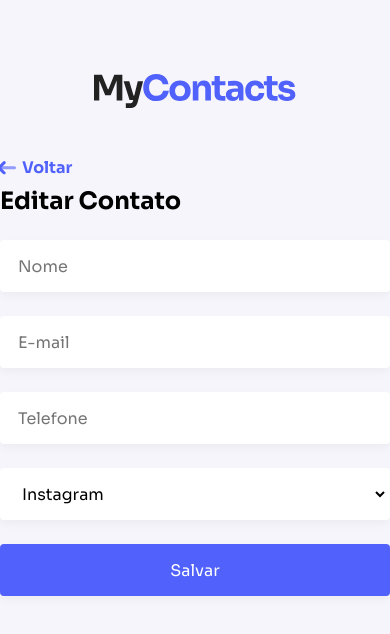
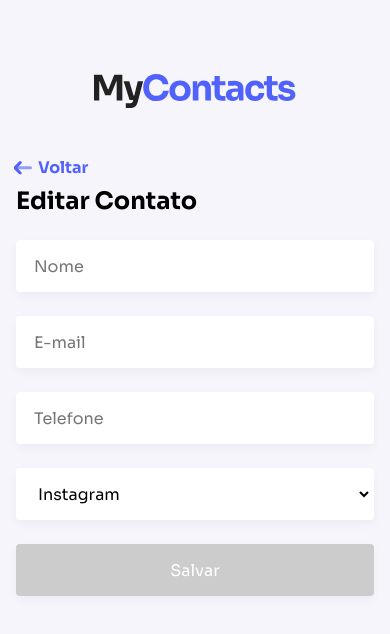
Before and after one commit to kaiqueh/MyContactsFrontEnd, a React (Vite) app: page /edit/123 in a window 390 px wide. Shown: the top 634 px of the page. Built offline with nearby package versions, Linux system fonts and the light colour scheme.

Commit message:
feature: UX improvements and responsiveness

```diff
--- a/src/Hooks/UseError.jsx
+++ b/src/Hooks/UseError.jsx
@@ -30,5 +30,5 @@ export default function useError() {
         return Error.find((error) => error.field === FildName)?.message
     }
 
-    return {SetErrors, RemoveError, GetErrorMenssagemByFildName }
+    return {SetErrors, RemoveError, GetErrorMenssagemByFildName, Error }
 }
--- a/src/components/App/styled.jsx
+++ b/src/components/App/styled.jsx
@@ -4,5 +4,6 @@ export const Container = styled.div`
     width: 100%;
     max-width: 500px;
     margin: 0 auto;
+    padding: 0 16px;
 
     `
--- a/src/components/ContactForm/ContactForm.jsx
+++ b/src/components/ContactForm/ContactForm.jsx
@@ -1,6 +1,7 @@
 import { useState } from "react"
 import isEmailValid from "../../utils/IsEmailValid"
 import useError from "../../Hooks/UseError"
+import formatPhone from "../../utils/FormatPhone"
 
 import { Form } from "./styled"
 
@@ -15,7 +16,9 @@ export default function ContactForm({ LabelButton }) {
     const [Email, setEmail] = useState("");
     const [Phone, setPhone] = useState("");
     const [SocialMedia, setSocialMedia] = useState("instagram");
-    const { GetErrorMenssagemByFildName, SetErrors, RemoveError } = useError()
+    const { GetErrorMenssagemByFildName, SetErrors, RemoveError, Error } = useError()
+
+    const IsValidForm = Name && Error.length === 0
 
     function handleSubmit(event) {
         event.preventDefault();
@@ -70,6 +73,7 @@ export default function ContactForm({ LabelButton }) {
 
             <FormGroup error={GetErrorMenssagemByFildName('Email')}>
                 <Input
+                    type="email"
                     placeholder="E-mail"
                     value={Email}
                     onChange={HandleChangeEmail}
@@ -77,7 +81,7 @@ export default function ContactForm({ LabelButton }) {
             </FormGroup>
 
             <FormGroup>
-                <Input placeholder="Telefone" value={Phone} onChange={(event) => setPhone(event.target.value)} />
+                <Input placeholder="Telefone" value={Phone} onChange={(event) => setPhone(formatPhone(event.target.value))} />
             </FormGroup>
 
             <FormGroup>
@@ -90,7 +94,7 @@ export default function ContactForm({ LabelButton }) {
             </FormGroup>
 
             <FormGroup>
-                <Button type="submit">{LabelButton}</Button>
+                <Button type="submit" disabled={!IsValidForm}>{LabelButton}</Button>
             </FormGroup>
 
         </Form>
--- /dev/null
+++ b/src/utils/FormatPhone.jsx
@@ -0,0 +1,6 @@
+export default function formatPhone(phoneNumber) {
+  return phoneNumber
+    .replace(/\D/g, '')
+    .replace(/^(\d{2})\B/, '($1) ')
+    .replace(/(\d{1})?(\d{4})(\d{4})/, '$1$2-$3');
+}
```
